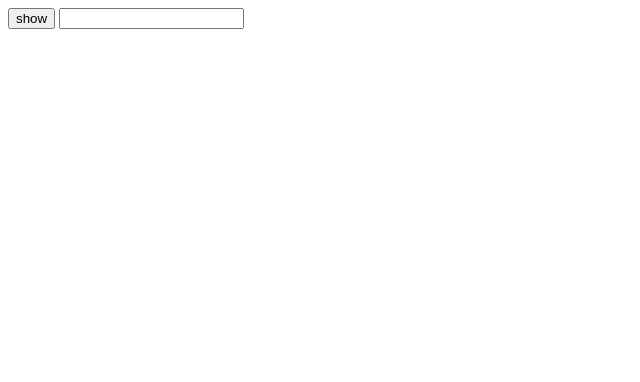
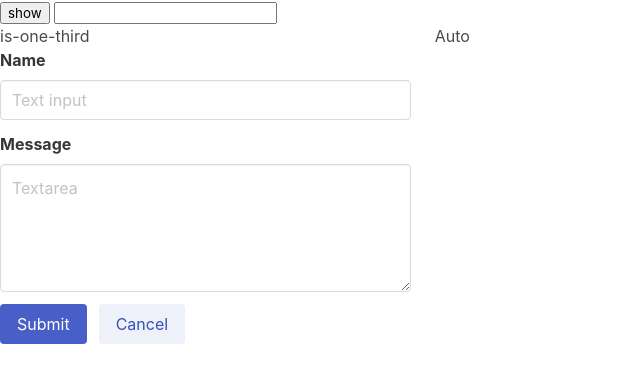
Before and after one commit to SheylaPopovich/magic-8-ball, a website: page magic8ball.html in a window 1280 px wide. Shown: the whole page, without its empty margins (0-640 px from the left). Drawn offline with nearby package versions, Linux system fonts and the light colour scheme.

Commit message:
created a document getElementByClass for input name

```diff
--- a/assets/css/style.css
+++ b/assets/css/style.css
@@ -61,3 +61,8 @@ html {
   text-align: center;
   font-size: 8vh;
 }
+
+
+#column {
+  background-color: #0a0a0a;
+}
--- a/assets/js/script.js
+++ b/assets/js/script.js
@@ -25,3 +25,5 @@ function eightBallResponse() {
   document.getElementById("eightBallResponse").value =
     ballResponses[Math.floor(Math.random() * ballResponses.length)];
 }
+
+let inputName = document.getElementsByClassName('input');
--- a/magic8ball.html
+++ b/magic8ball.html
@@ -1,16 +1,48 @@
 <!DOCTYPE html>
 <html lang="en">
-<head>
-    <meta charset="UTF-8">
-    <meta http-equiv="X-UA-Compatible" content="IE=edge">
-    <meta name="viewport" content="width=device-width, initial-scale=1.0">
+  <head>
+    <meta charset="UTF-8" />
+    <meta http-equiv="X-UA-Compatible" content="IE=edge" />
+    <meta name="viewport" content="width=device-width, initial-scale=1.0" />
+    <link
+      rel="stylesheet"
+      href="https://cdn.jsdelivr.net/npm/bulma@0.9.3/css/bulma.min.css"
+    />
     <title>MAGIC 8 BALL</title>
-</head>
-<body>
+  </head>
 
+  <body>
     <input type="button" value="show" onclick="eightBallResponse()" />
     <input type="text" value="" id="eightBallResponse" />
 
+    <div class="columns">
+      <div class="column is-one-third">is-one-third
+
+      <div class="field">
+        <label class="label">Name</label>
+        <div class="control">
+          <input class="input" type="text" placeholder="Text input" />
+        </div>
+      </div>
+      <div class="field">
+        <label class="label">Message</label>
+        <div class="control">
+          <textarea class="textarea" placeholder="Textarea"></textarea>
+        </div>
+      </div>
+      <div class="field is-grouped">
+        <div class="control">
+          <button class="button is-link">Submit</button>
+        </div>
+        <div class="control">
+          <button class="button is-link is-light">Cancel</button>
+        </div>
+      </div>
+    </div>
+      <div id="column" class="column">Auto</div>
+
+    </div>
+
     <script src="./assets/js/script.js"></script>
-</body>
+  </body>
 </html>
```
